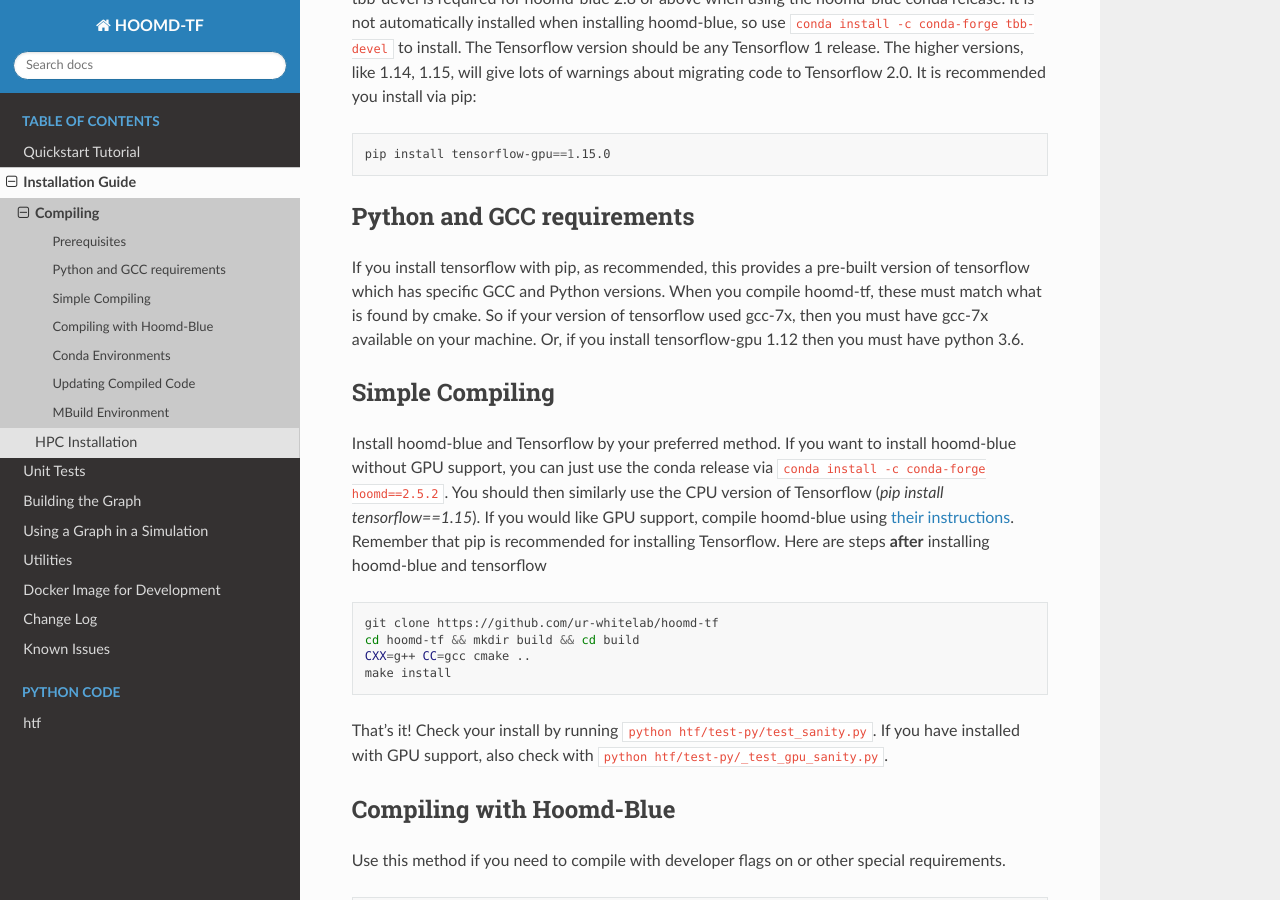
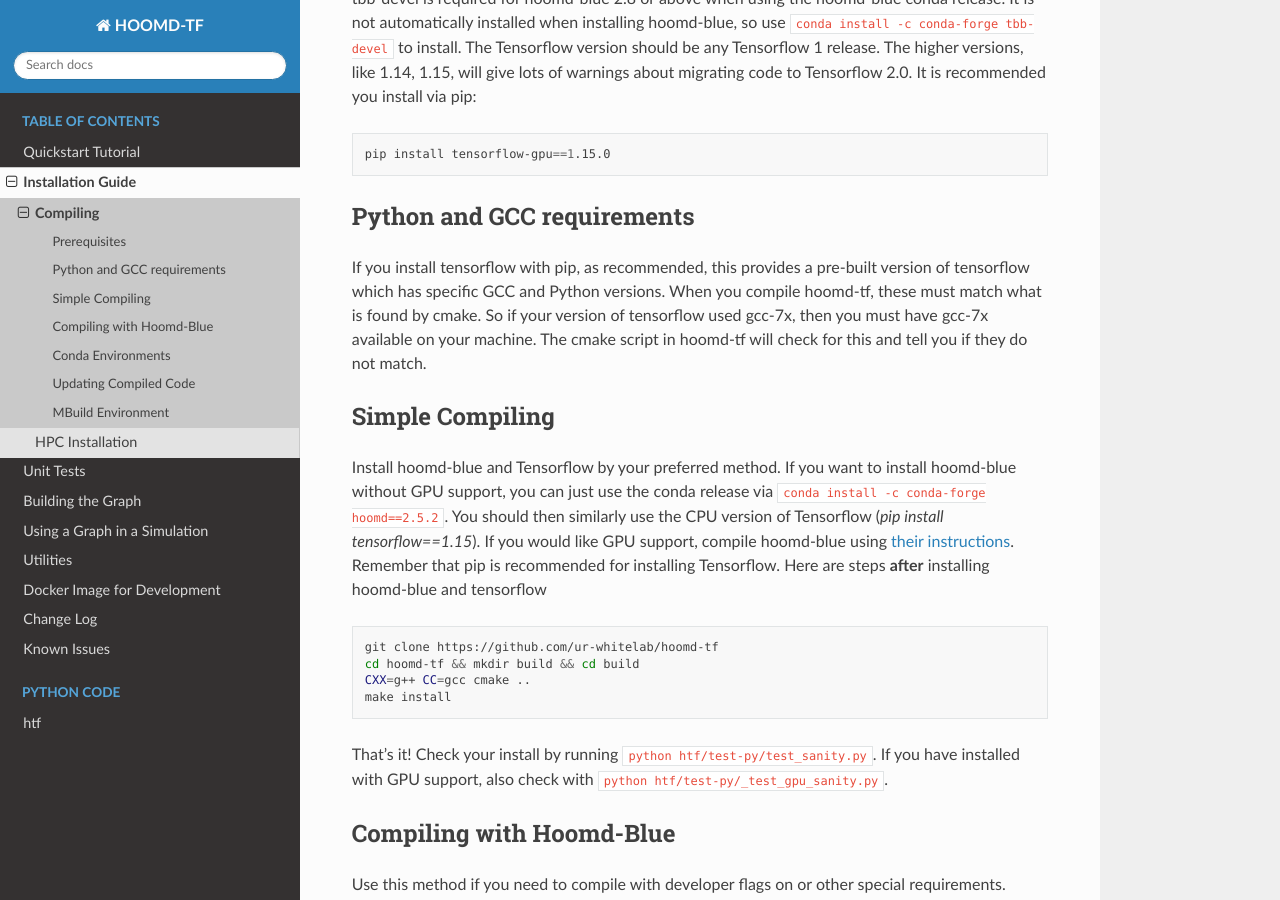
Before and after one commit to ur-whitelab/hoomd-tf, a Sphinx documentation site: the page built from sphinx-docs/source/compilation.rst, in a window 1280 px wide and 900 px high, scrolled down 394 px. Built offline with Sphinx 7.4.7 and the Read the Docs theme 2.0.0, drawn with Linux system fonts in a browser that asks for light colours.

Commit message:
Added note on gcc versions

```diff
--- a/sphinx-docs/source/compilation.rst
+++ b/sphinx-docs/source/compilation.rst
@@ -35,7 +35,7 @@
 specific GCC and Python versions. When you compile
 hoomd-tf, these must match what is found by cmake. So if your version
 of tensorflow used gcc-7x, then you must have gcc-7x available on your machine.
-Or, if you install tensorflow-gpu 1.12 then you must have python 3.6.
+The cmake script in hoomd-tf will check for this and tell you if they do not match.
 
 
 .. _simple_compiling:
```
